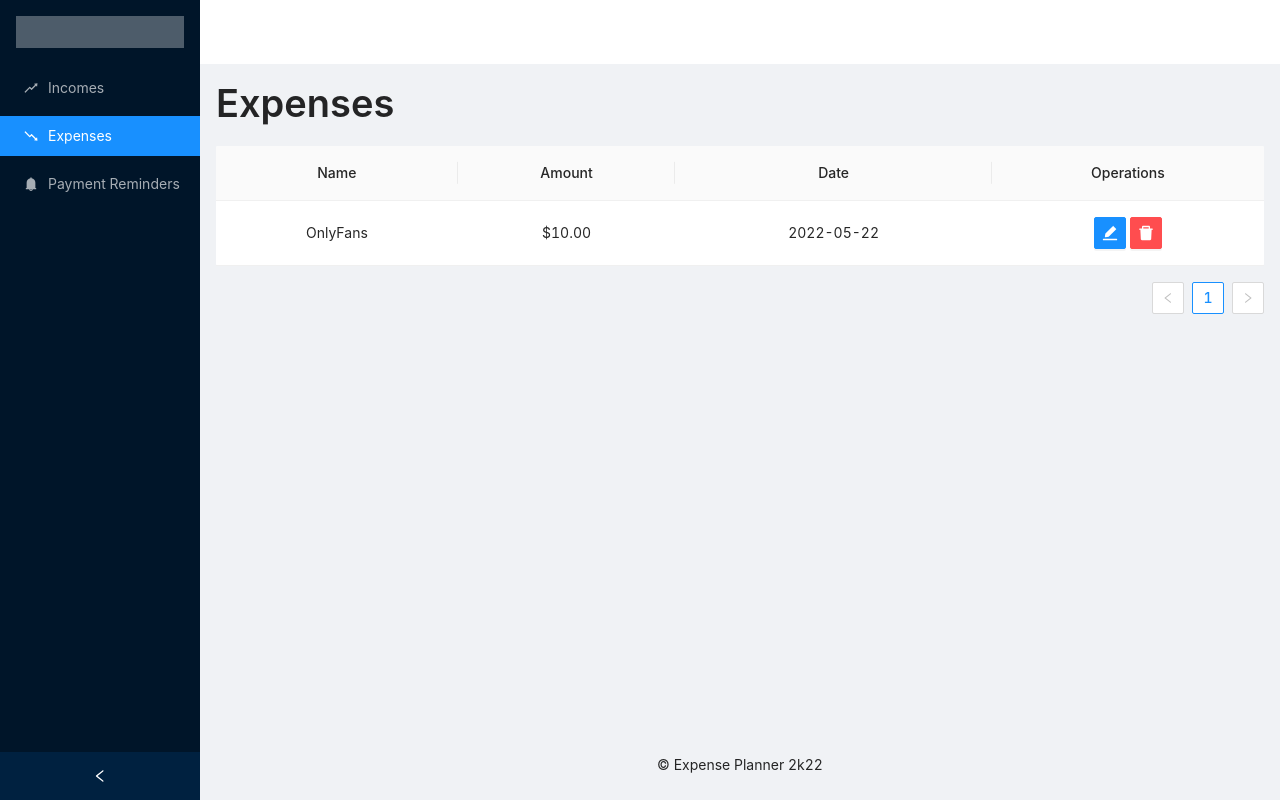
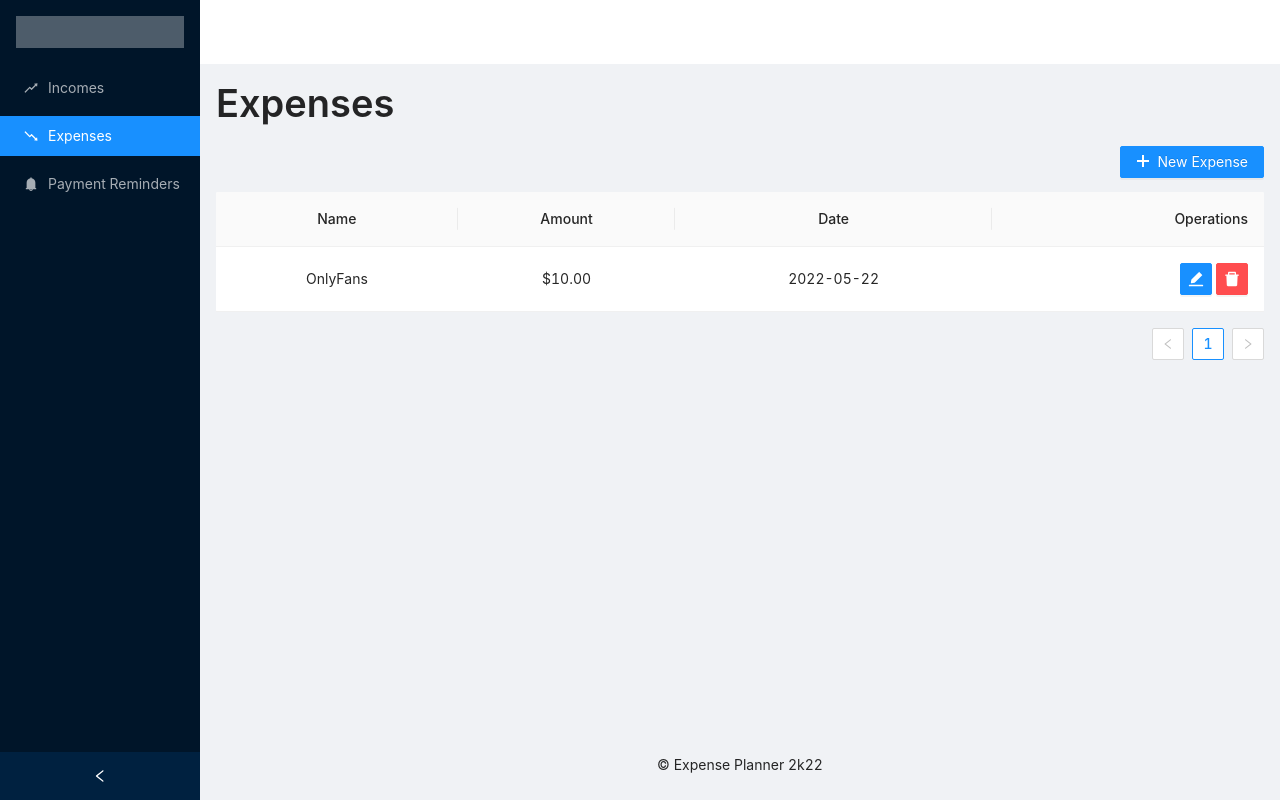
Before and after one commit to kristoisberg/spm, a React app: page / in a window 1280 px wide. Both pictures are taken after a click on the item "Expenses". Built offline with nearby package versions, Linux system fonts and the light colour scheme.

Commit message:
Add editing functionality to expenses and payment reminders

```diff
--- a/src/pages/expenses.tsx
+++ b/src/pages/expenses.tsx
@@ -1,38 +1,147 @@
-import { DeleteFilled, EditFilled } from "@ant-design/icons";
-import { Button, Popconfirm, Table, Typography } from "antd";
+import { CloseOutlined, DeleteFilled, EditFilled, PlusOutlined, SaveFilled } from "@ant-design/icons";
+import { Button, Form, Input, InputNumber, Popconfirm, Table, Typography } from "antd";
 import { ColumnType } from "antd/lib/table";
 import { useState } from "react";
 import { v4 as uuidv4 } from "uuid";
 import Expense from "../types/expense";
 
 const Expenses = () => {
+  const [form] = Form.useForm();
   const [expenses, setExpenses] = useState<Expense[]>([
     { id: uuidv4(), name: "OnlyFans", amount: 10, date: "2022-05-22" },
   ]);
+  const [editingRowId, setEditingRowId] = useState<string | null>(null);
+  const [isEditingAddedRow, setEditingAddedRow] = useState(false);
 
   const columns: ColumnType<Expense>[] = [
-    { title: "Name", dataIndex: "name", key: "name", align: "center" },
+    {
+      title: "Name",
+      dataIndex: "name",
+      key: "name",
+      render: (name, expense) => {
+        if (editingRowId !== expense.id) {
+          return name;
+        }
+        return (
+          <Form.Item
+            style={{
+              margin: 0,
+            }}
+            name="name"
+            rules={[
+              {
+                required: true,
+                message: `Name is required.`,
+              },
+            ]}
+          >
+            <Input />
+          </Form.Item>
+        );
+      },
+      align: "center",
+    },
     {
       title: "Amount",
       dataIndex: "amount",
       key: "amount",
-      render: (amount) => `$${Number(amount).toFixed(2)}`,
+      render: (amount, expense) => {
+        if (editingRowId !== expense.id) {
+          return `$${Number(amount).toFixed(2)}`;
+        }
+        return (
+          <Form.Item
+            style={{
+              margin: 0,
+            }}
+            name="amount"
+            rules={[
+              {
+                required: true,
+                message: `Amount is required.`,
+              },
+            ]}
+          >
+            <InputNumber prefix="$" />
+          </Form.Item>
+        );
+      },
       align: "center",
     },
-    { title: "Date", dataIndex: "date", key: "date", align: "center" },
+    {
+      title: "Date",
+      dataIndex: "date",
+      key: "date",
+      render: (date, expense) => {
+        if (editingRowId !== expense.id) {
+          return date;
+        }
+        return (
+          <Form.Item
+            style={{
+              margin: 0,
+            }}
+            name="date"
+            rules={[
+              {
+                required: true,
+                message: `Date is required.`,
+              },
+            ]}
+          >
+            <Input />
+          </Form.Item>
+        );
+      },
+      align: "center",
+    },
     {
       title: "Operations",
-      align: "center",
-      render: (_, income) => (
-        <>
-          <Button icon={<EditFilled />} type="primary" />{" "}
-          <Popconfirm title="Sure to delete?" onConfirm={() => onDeleteRow(income.id)}>
-            <Button icon={<DeleteFilled />} type="primary" danger />
-          </Popconfirm>
-        </>
-      ),
+      align: "right",
+      render: (_, expense) =>
+        editingRowId === null ? (
+          <>
+            <Button icon={<EditFilled />} type="primary" onClick={() => onStartEditingRow(expense)} />{" "}
+            <Popconfirm title="Sure to delete?" onConfirm={() => onDeleteRow(expense.id)}>
+              <Button icon={<DeleteFilled />} type="primary" danger />
+            </Popconfirm>
+          </>
+        ) : editingRowId === expense.id ? (
+          <>
+            <Button icon={<SaveFilled />} type="primary" onClick={() => onEditRow(editingRowId)} />{" "}
+            <Button icon={<CloseOutlined />} type="primary" danger onClick={() => onCancelEditingRow()} />
+          </>
+        ) : (
+          <></>
+        ),
     },
   ];
+
+  const onAddRow = () => {
+    const newRow: Expense = { id: uuidv4(), name: "", amount: 0, date: "" };
+    setExpenses((expenses) => [...expenses, newRow]);
+    setEditingRowId(newRow.id);
+    setEditingAddedRow(true);
+  };
+
+  const onStartEditingRow = (row: Expense) => {
+    form.setFieldsValue(row);
+    setEditingRowId(row.id);
+  };
+
+  const onEditRow = async (id: string) => {
+    const newRow = await form.validateFields();
+    setExpenses((expenses) => expenses.map((expense) => (expense.id === id ? newRow : expense)));
+    setEditingRowId(null);
+  };
+
+  const onCancelEditingRow = () => {
+    if (isEditingAddedRow && editingRowId) {
+      setEditingAddedRow(false);
+      onDeleteRow(editingRowId);
+    }
+    setEditingRowId(null);
+  };
 
   const onDeleteRow = (id: string) => {
     setExpenses((expenses) => expenses.filter((expense) => expense.id !== id));
@@ -41,7 +150,24 @@
   return (
     <>
       <Typography.Title>Expenses</Typography.Title>
-      <Table<Expense> columns={columns} dataSource={expenses} rowKey="id"></Table>
+      <Button
+        icon={<PlusOutlined />}
+        type="primary"
+        style={{ marginBottom: "1em", float: "right" }}
+        onClick={() => onAddRow()}
+      >
+        New Expense
+      </Button>
+      <Form form={form} component={false}>
+        <Table<Expense>
+          columns={columns}
+          dataSource={expenses}
+          rowKey="id"
+          pagination={{
+            onChange: onCancelEditingRow,
+          }}
+        ></Table>
+      </Form>
     </>
   );
 };
--- a/src/pages/incomes.tsx
+++ b/src/pages/incomes.tsx
@@ -11,7 +11,7 @@
     { id: uuidv4(), name: "Salary", amount: 1234, date: "2022-05-03" },
     { id: uuidv4(), name: "Scholarship", amount: 300, date: "2022-05-08" },
   ]);
-  const [editingRow, setEditingRow] = useState<Income | null>(null);
+  const [editingRowId, setEditingRowId] = useState<string | null>(null);
   const [isEditingAddedRow, setEditingAddedRow] = useState(false);
 
   const columns: ColumnType<Income>[] = [
@@ -20,7 +20,7 @@
       dataIndex: "name",
       key: "name",
       render: (name, income) => {
-        if (editingRow === null || editingRow.id !== income.id) {
+        if (editingRowId !== income.id) {
           return name;
         }
         return (
@@ -47,7 +47,7 @@
       dataIndex: "amount",
       key: "amount",
       render: (amount, income) => {
-        if (editingRow === null || editingRow.id !== income.id) {
+        if (editingRowId !== income.id) {
           return `$${Number(amount).toFixed(2)}`;
         }
         return (
@@ -74,7 +74,7 @@
       dataIndex: "date",
       key: "date",
       render: (date, income) => {
-        if (editingRow === null || editingRow.id !== income.id) {
+        if (editingRowId !== income.id) {
           return date;
         }
         return (
@@ -100,16 +100,16 @@
       title: "Operations",
       align: "right",
       render: (_, income) =>
-        editingRow === null ? (
+        editingRowId === null ? (
           <>
             <Button icon={<EditFilled />} type="primary" onClick={() => onStartEditingRow(income)} />{" "}
             <Popconfirm title="Sure to delete?" onConfirm={() => onDeleteRow(income.id)}>
               <Button icon={<DeleteFilled />} type="primary" danger />
             </Popconfirm>
           </>
-        ) : editingRow.id === income.id ? (
+        ) : editingRowId === income.id ? (
           <>
-            <Button icon={<SaveFilled />} type="primary" onClick={() => onEditRow(editingRow)} />{" "}
+            <Button icon={<SaveFilled />} type="primary" onClick={() => onEditRow(editingRowId)} />{" "}
             <Button icon={<CloseOutlined />} type="primary" danger onClick={() => onCancelEditingRow()} />
           </>
         ) : (
@@ -121,27 +121,27 @@
   const onAddRow = () => {
     const newRow: Income = { id: uuidv4(), name: "", amount: 0, date: "" };
     setIncomes((incomes) => [...incomes, newRow]);
-    setEditingRow(newRow);
+    setEditingRowId(newRow.id);
     setEditingAddedRow(true);
   };
 
   const onStartEditingRow = (row: Income) => {
     form.setFieldsValue(row);
-    setEditingRow(row);
+    setEditingRowId(row.id);
   };
 
-  const onEditRow = async (row: Income) => {
+  const onEditRow = async (id: string) => {
     const newRow = await form.validateFields();
-    setIncomes((incomes) => incomes.map((income) => (income.id === row.id ? newRow : income)));
-    setEditingRow(null);
+    setIncomes((incomes) => incomes.map((income) => (income.id === id ? newRow : income)));
+    setEditingRowId(null);
   };
 
   const onCancelEditingRow = () => {
-    if (isEditingAddedRow && editingRow) {
+    if (isEditingAddedRow && editingRowId) {
       setEditingAddedRow(false);
-      onDeleteRow(editingRow.id);
+      onDeleteRow(editingRowId);
     }
-    setEditingRow(null);
+    setEditingRowId(null);
   };
 
   const onDeleteRow = (id: string) => {
@@ -157,7 +157,7 @@
         style={{ marginBottom: "1em", float: "right" }}
         onClick={() => onAddRow()}
       >
-        New income
+        New Income
       </Button>
       <Form form={form} component={false}>
         <Table<Income>
--- a/src/pages/payment-reminders.tsx
+++ b/src/pages/payment-reminders.tsx
@@ -1,38 +1,149 @@
-import { DeleteFilled, EditFilled } from "@ant-design/icons";
-import { Button, Popconfirm, Table, Typography } from "antd";
+import { CloseOutlined, DeleteFilled, EditFilled, PlusOutlined, SaveFilled } from "@ant-design/icons";
+import { Button, Form, Input, InputNumber, Popconfirm, Table, Typography } from "antd";
 import { ColumnType } from "antd/lib/table";
 import { useState } from "react";
 import { v4 as uuidv4 } from "uuid";
 import PaymentReminder from "../types/payment-reminder";
 
 const PaymentReminders = () => {
+  const [form] = Form.useForm();
   const [paymentReminders, setPaymentReminders] = useState<PaymentReminder[]>([
     { id: uuidv4(), name: "OnlyFans", amount: 10, date: "2022-05-22" },
   ]);
+  const [editingRowId, setEditingRowId] = useState<string | null>(null);
+  const [isEditingAddedRow, setEditingAddedRow] = useState(false);
 
   const columns: ColumnType<PaymentReminder>[] = [
-    { title: "Name", dataIndex: "name", key: "name", align: "center" },
+    {
+      title: "Name",
+      dataIndex: "name",
+      key: "name",
+      render: (name, paymentReminder) => {
+        if (editingRowId !== paymentReminder.id) {
+          return name;
+        }
+        return (
+          <Form.Item
+            style={{
+              margin: 0,
+            }}
+            name="name"
+            rules={[
+              {
+                required: true,
+                message: `Name is required.`,
+              },
+            ]}
+          >
+            <Input />
+          </Form.Item>
+        );
+      },
+      align: "center",
+    },
     {
       title: "Amount",
       dataIndex: "amount",
       key: "amount",
-      render: (amount) => `$${Number(amount).toFixed(2)}`,
+      render: (amount, paymentReminder) => {
+        if (editingRowId !== paymentReminder.id) {
+          return `$${Number(amount).toFixed(2)}`;
+        }
+        return (
+          <Form.Item
+            style={{
+              margin: 0,
+            }}
+            name="amount"
+            rules={[
+              {
+                required: true,
+                message: `Amount is required.`,
+              },
+            ]}
+          >
+            <InputNumber prefix="$" />
+          </Form.Item>
+        );
+      },
       align: "center",
     },
-    { title: "Date", dataIndex: "date", key: "date", align: "center" },
+    {
+      title: "Date",
+      dataIndex: "date",
+      key: "date",
+      render: (date, paymentReminder) => {
+        if (editingRowId !== paymentReminder.id) {
+          return date;
+        }
+        return (
+          <Form.Item
+            style={{
+              margin: 0,
+            }}
+            name="date"
+            rules={[
+              {
+                required: true,
+                message: `Date is required.`,
+              },
+            ]}
+          >
+            <Input />
+          </Form.Item>
+        );
+      },
+      align: "center",
+    },
     {
       title: "Operations",
-      align: "center",
-      render: (_, income) => (
-        <>
-          <Button icon={<EditFilled />} type="primary" />{" "}
-          <Popconfirm title="Sure to delete?" onConfirm={() => onDeleteRow(income.id)}>
-            <Button icon={<DeleteFilled />} type="primary" danger />
-          </Popconfirm>
-        </>
-      ),
+      align: "right",
+      render: (_, paymentReminder) =>
+        editingRowId === null ? (
+          <>
+            <Button icon={<EditFilled />} type="primary" onClick={() => onStartEditingRow(paymentReminder)} />{" "}
+            <Popconfirm title="Sure to delete?" onConfirm={() => onDeleteRow(paymentReminder.id)}>
+              <Button icon={<DeleteFilled />} type="primary" danger />
+            </Popconfirm>
+          </>
+        ) : editingRowId === paymentReminder.id ? (
+          <>
+            <Button icon={<SaveFilled />} type="primary" onClick={() => onEditRow(editingRowId)} />{" "}
+            <Button icon={<CloseOutlined />} type="primary" danger onClick={() => onCancelEditingRow()} />
+          </>
+        ) : (
+          <></>
+        ),
     },
   ];
+
+  const onAddRow = () => {
+    const newRow: PaymentReminder = { id: uuidv4(), name: "", amount: 0, date: "" };
+    setPaymentReminders((paymentReminders) => [...paymentReminders, newRow]);
+    setEditingRowId(newRow.id);
+    setEditingAddedRow(true);
+  };
+
+  const onStartEditingRow = (row: PaymentReminder) => {
+    form.setFieldsValue(row);
+    setEditingRowId(row.id);
+  };
+
+  const onEditRow = async (id: string) => {
+    const newRow = await form.validateFields();
+    setPaymentReminders((paymentReminders) =>
+      paymentReminders.map((paymentReminder) => (paymentReminder.id === id ? newRow : paymentReminder))
+    );
+    setEditingRowId(null);
+  };
+
+  const onCancelEditingRow = () => {
+    if (isEditingAddedRow && editingRowId) {
+      setEditingAddedRow(false);
+      onDeleteRow(editingRowId);
+    }
+    setEditingRowId(null);
+  };
 
   const onDeleteRow = (id: string) => {
     setPaymentReminders((paymentReminders) => paymentReminders.filter((paymentReminder) => paymentReminder.id !== id));
@@ -41,7 +152,24 @@
   return (
     <>
       <Typography.Title>Payment Reminders</Typography.Title>
-      <Table<PaymentReminder> columns={columns} dataSource={paymentReminders} rowKey="id"></Table>
+      <Button
+        icon={<PlusOutlined />}
+        type="primary"
+        style={{ marginBottom: "1em", float: "right" }}
+        onClick={() => onAddRow()}
+      >
+        New Payment Reminder
+      </Button>
+      <Form form={form} component={false}>
+        <Table<PaymentReminder>
+          columns={columns}
+          dataSource={paymentReminders}
+          rowKey="id"
+          pagination={{
+            onChange: onCancelEditingRow,
+          }}
+        ></Table>
+      </Form>
     </>
   );
 };
```
